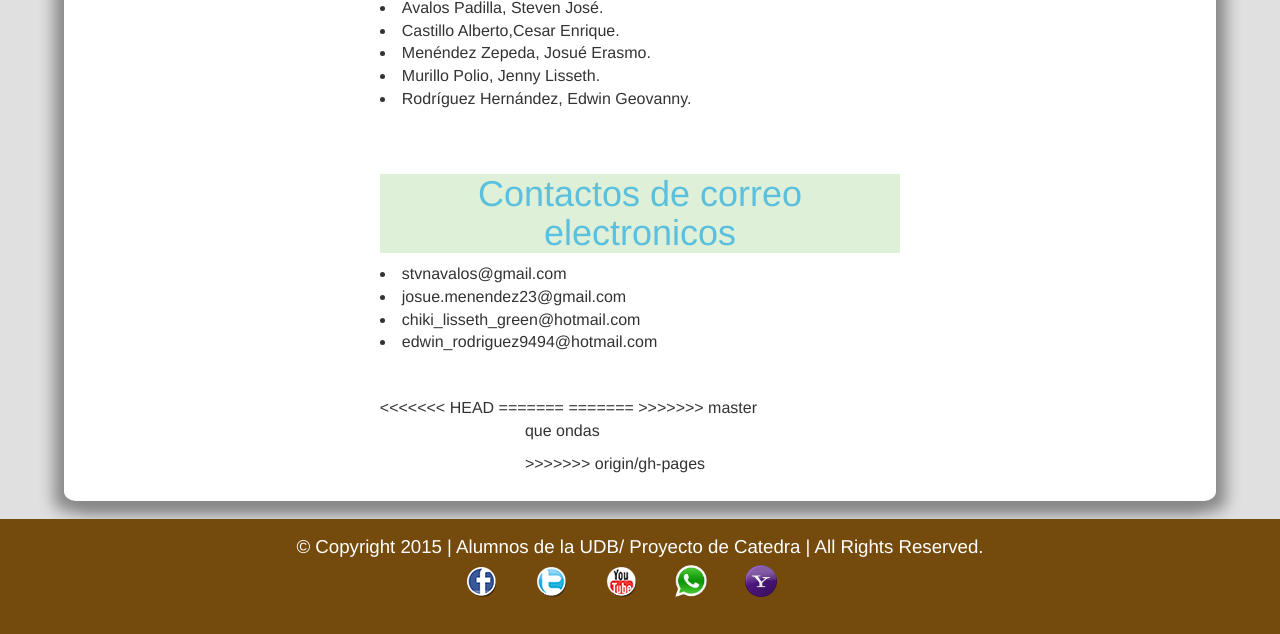
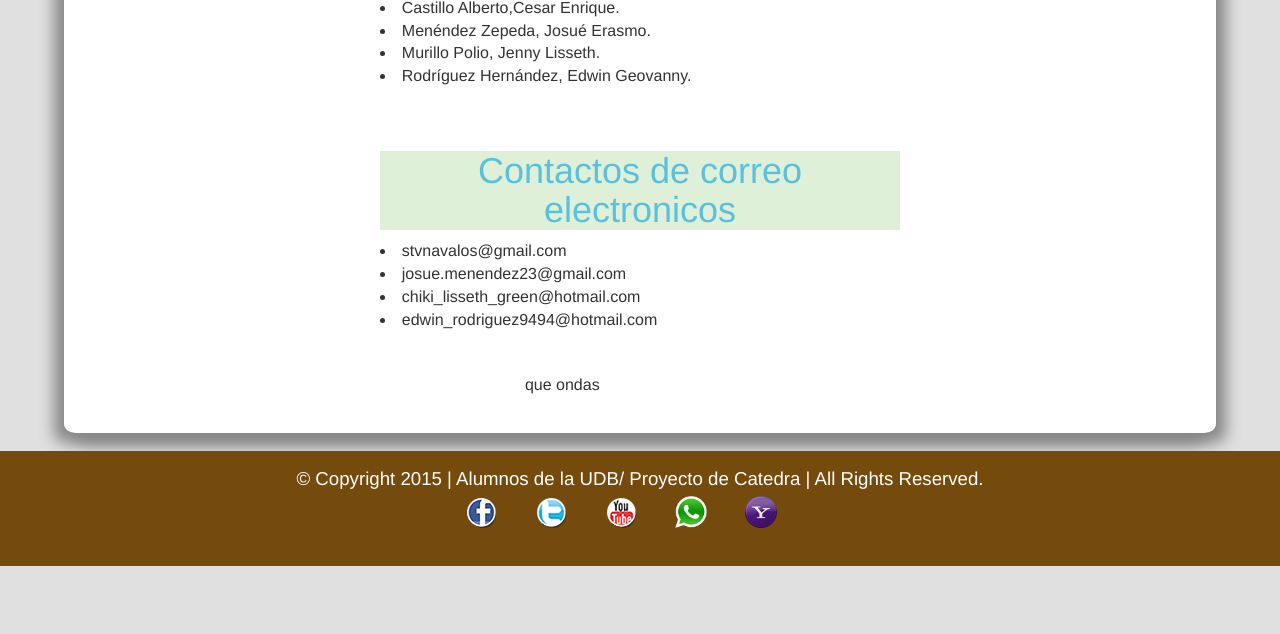
Before and after one commit to Erasmo23/proyecto-de-catedra-DAW, a plain HTML site: page content/Creadores.html in a window 1280 px wide. Shown: the part 715-1349 px from the top of the page. After the commit the page ends 1281 px from the top, so only its background shows below. Drawn offline with nearby package versions, Linux system fonts and the light colour scheme.

Commit message:
Cambios finales a creadores

```diff
--- a/content/Creadores.html
+++ b/content/Creadores.html
@@ -50,10 +50,6 @@
 	</header><!--fin del menu-->
 	<!--Inicio del contenido de la pagina -->
 	<div class="container " id="cuerpo">
-<<<<<<< HEAD
-<<<<<<< HEAD
-=======
->>>>>>> master
 	<section class="text-justify col-md-6 col-md-offset-3">
 
 		<h1><p class="text-center bg-success">Misión</p></h1>
@@ -78,14 +74,9 @@
 			<li>chiki_lisseth_green@hotmail.com</li>
 			<li>edwin_rodriguez9494@hotmail.com</li>
 		</dl></p><br>
-<<<<<<< HEAD
-=======
 	<section class="col-md-6 col-md-offset-3">
 	<p>que ondas</p>
->>>>>>> origin/gh-pages
 	</section>
-=======
->>>>>>> master
 	</div><br>
 	<!--footer de plantilla de todas las paginas-->
 	<footer class="container-fluid">
```
